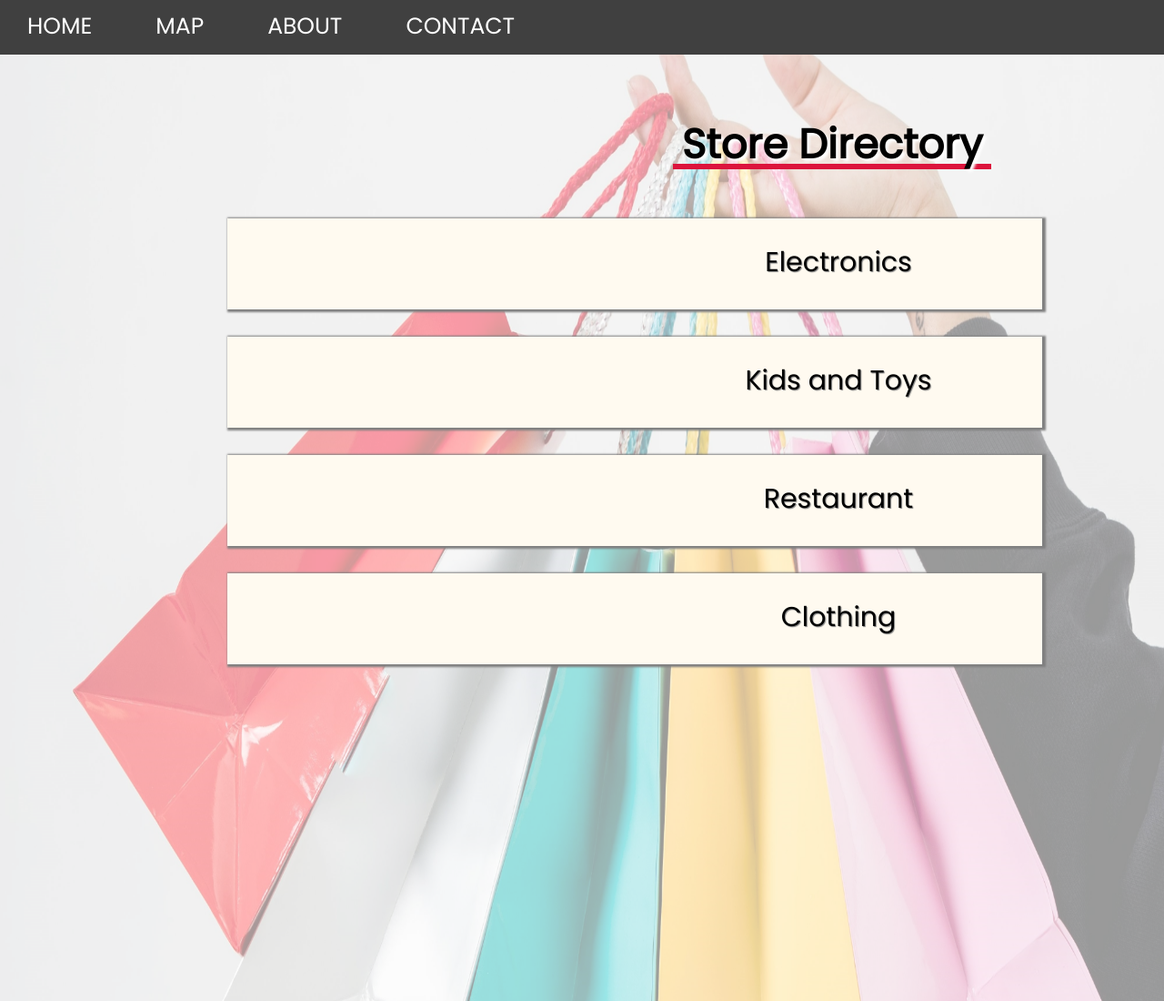
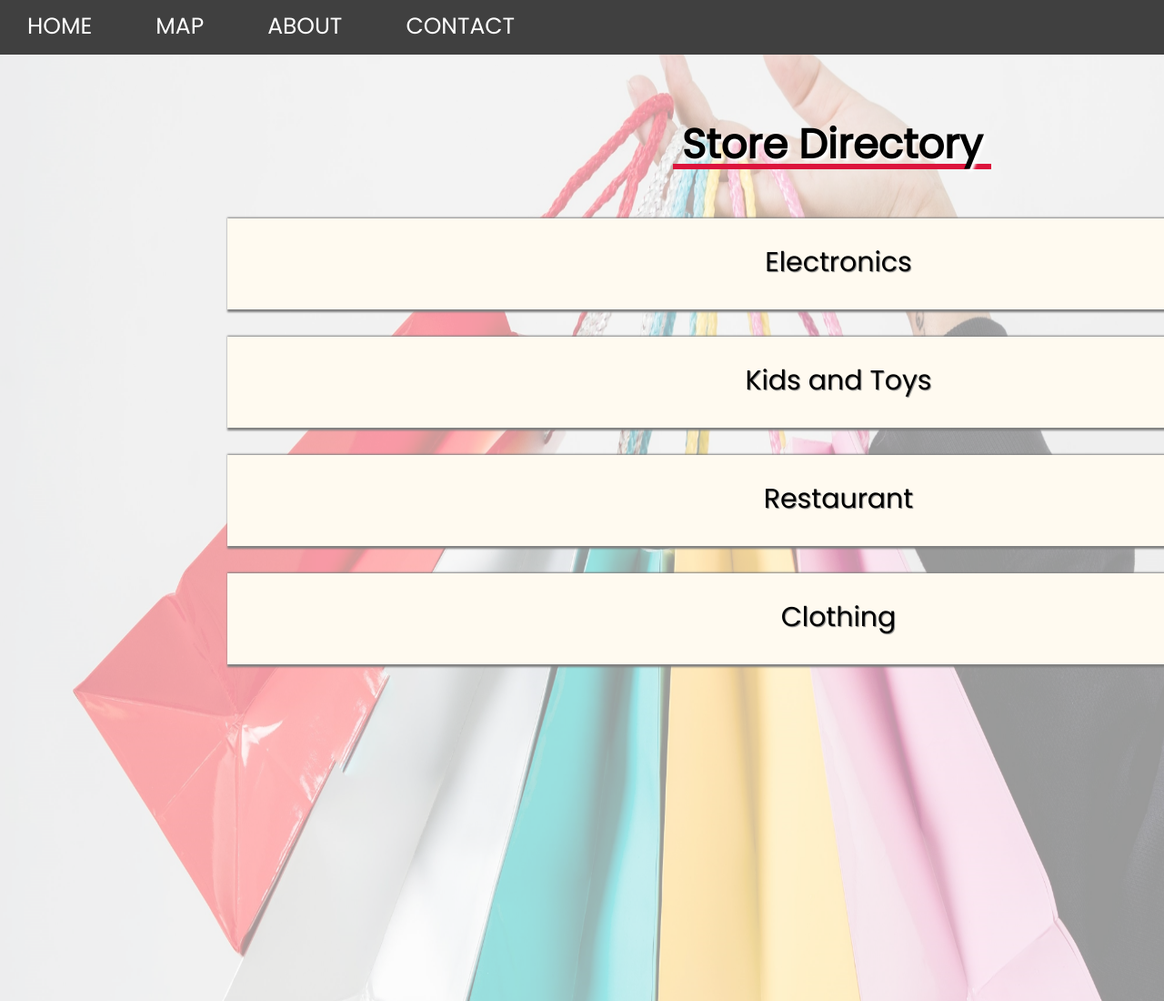
Before and after one commit to shameegjohnson5-ITvarsity/Module-2-Assessment-2, a plain HTML site: page directory.html in a window 1280 px wide. Shown: the top 1100 px of the page at 91% size. Drawn offline with Linux system fonts and the light colour scheme.

Commit message:
Update dir-style.css

```diff
--- a/dir-style.css
+++ b/dir-style.css
@@ -118,7 +118,8 @@ body{
     background-color:floralwhite;
     text-align: center;
 /*    padding:10px;*/
-    width: 70%;
+/*    width: 70%;*/
+    width:1332px;
     height:100px;
     position: absolute;
     left:250px;
```
